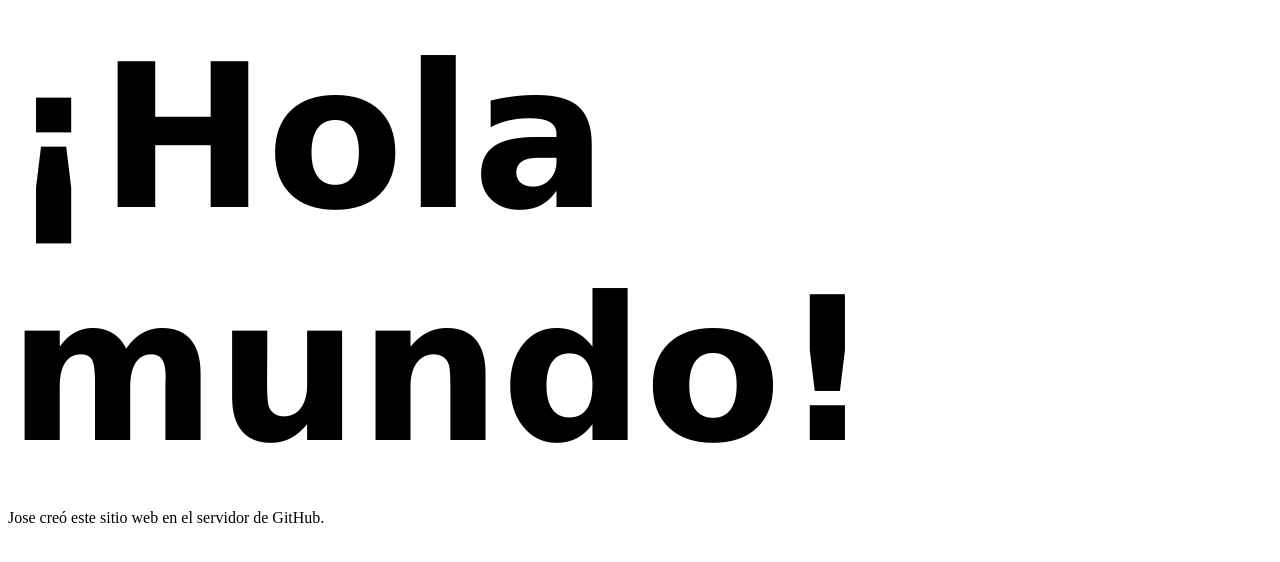
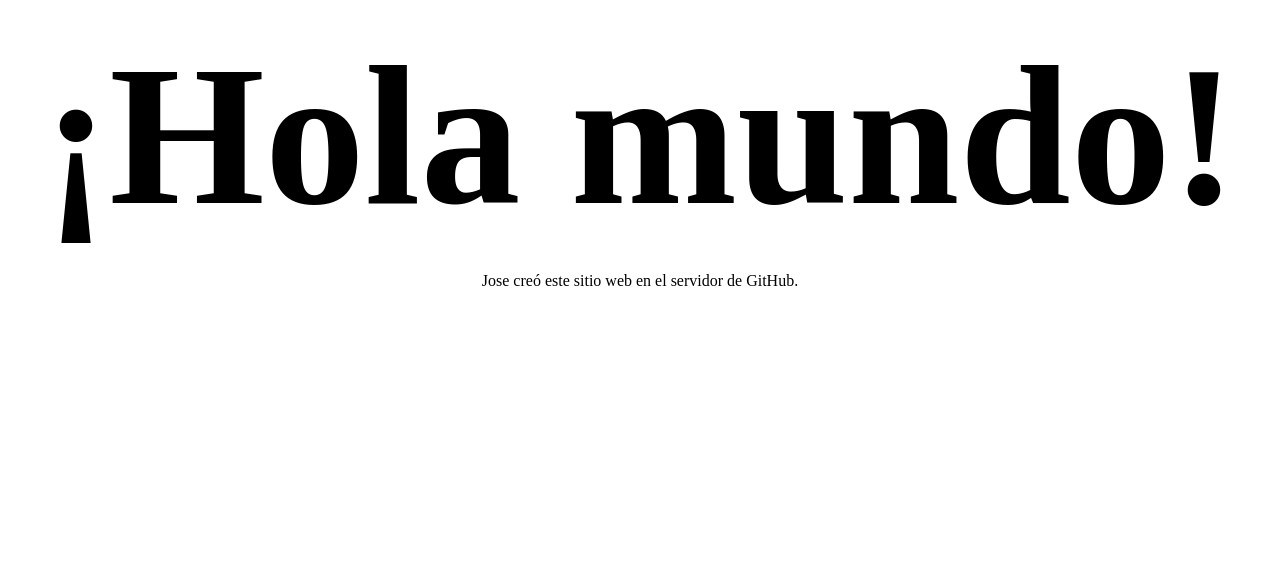
Before and after one commit to josediazco/josediazco.github.io, a plain HTML site: page index.html in a window 1280 px wide. Drawn offline with Linux system fonts and the light colour scheme.

Commit message:
Update index.html

```diff
--- a/index.html
+++ b/index.html
@@ -1,7 +1,7 @@
 <!DOCTYPE html>
 <html>
 <body>
-<h1><span style="font-family:Verdana,Geneva,sans-serif"><span style="font-size:200px">¡Hola mundo!</span></span></h1>
-<p>Jose creó este sitio web en el servidor de GitHub.</p>
+<h1 style="text-align:center"><span style="font-size:200px">¡Hola mundo!</span></h1>
+<p style="text-align:center">Jose creó este sitio web en el servidor de GitHub.</p>
 </body>
 </html>
```
